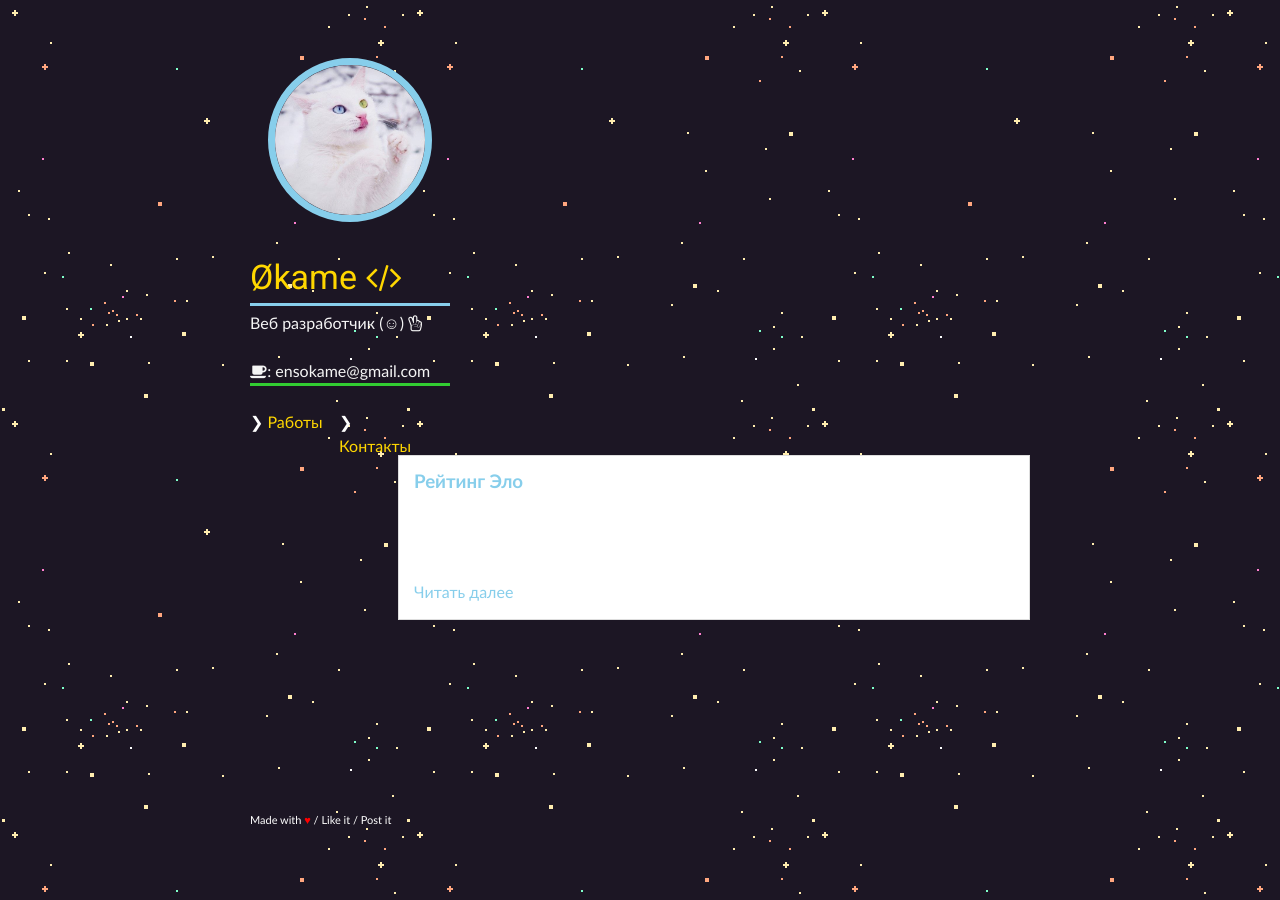
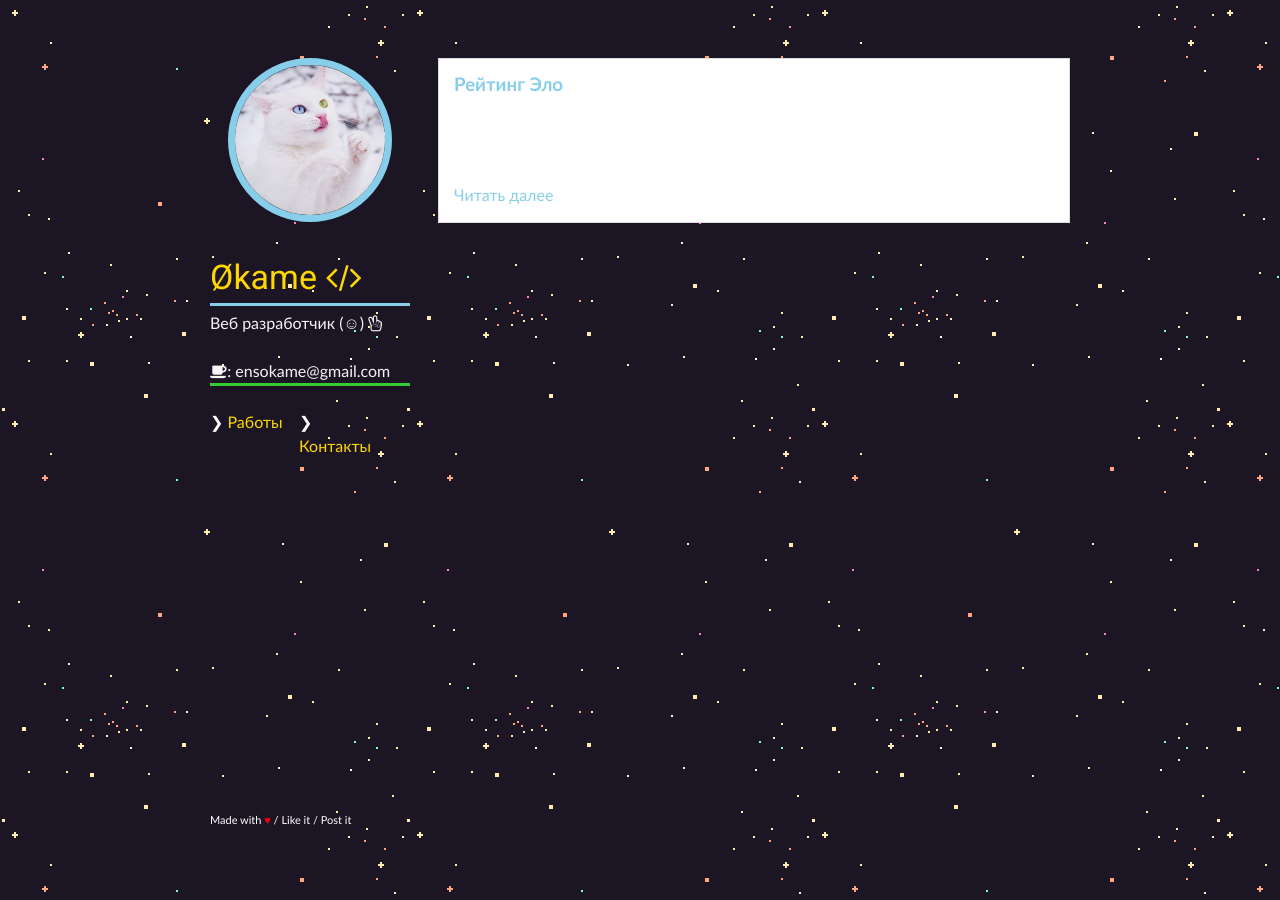
Before and after one commit to IOEnso/ioenso.github.io, a Jekyll site: the page built from index.html, in a window 1280 px wide. Built offline with Jekyll 4.4.1, drawn with Linux system fonts in a browser that asks for light colours.

Commit message:
Update main.css

```diff
--- a/assets/css/main.css
+++ b/assets/css/main.css
@@ -54,7 +54,7 @@
 }
 
 .wrapper {
-  width:780px;
+  width:860px;
   margin:0 auto;
 }
 .logo {
@@ -112,7 +112,6 @@
 header {
   width:200px;
   float:left;
-
   -webkit-font-smoothing:subpixel-antialiased;
 }
 
```
